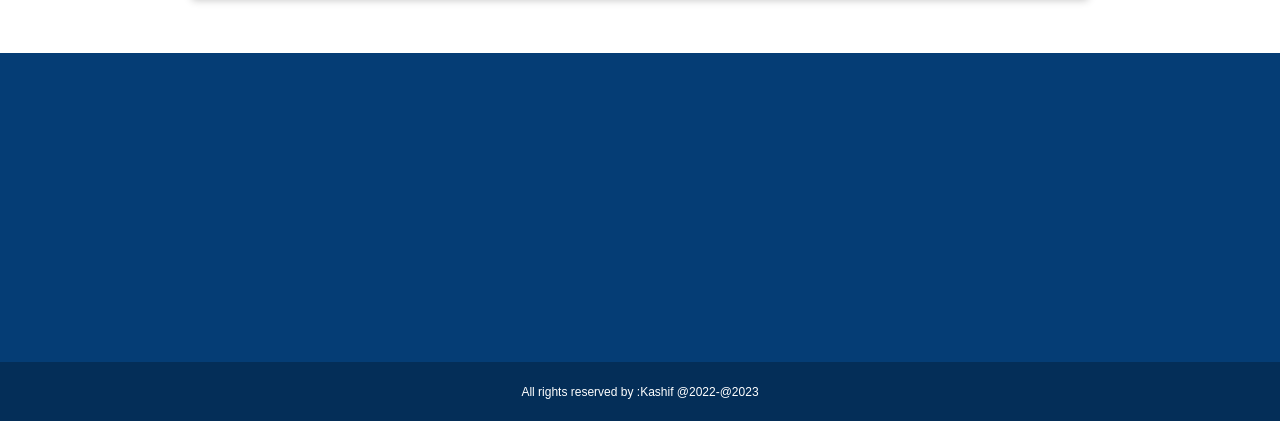
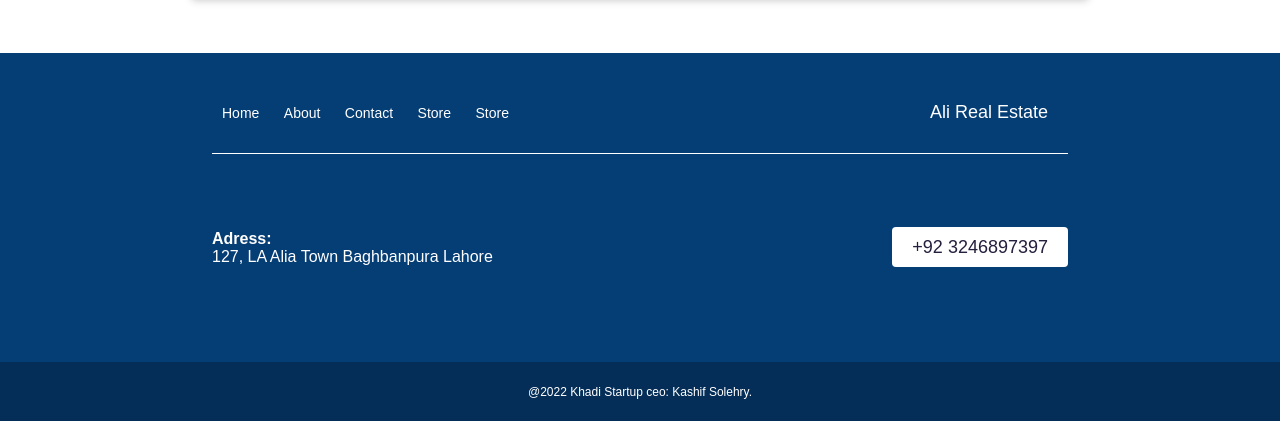
Before and after one commit to kashifal/AliRealEState, a plain HTML site: page index.html in a window 1280 px wide. Shown: the part 3067-3488 px from the top of the page. Drawn offline with nearby package versions, Linux system fonts and the light colour scheme; a web font is replaced by a local one.

Commit message:
secondCommit

```diff
--- a/index.html
+++ b/index.html
@@ -152,9 +152,35 @@
     </div>
 
     <div class="footer">
-        <div class="foot1"></div>
+        <div class="foot1">
+            <div class="foot1-1">
+                <div class="f1">
+                    <div class="f1-logo">
+                        <a href="#">Home</a>
+                        <a href="#">About</a>
+                        <a href="#">Contact</a>
+                        <a href="#">Store</a>
+                        <a href="#">Store</a>
+                    </div>
+                    <div class="f1-company">
+                        <a href="#">Ali Real Estate</a>
+                    </div>
+                </div>
+                <div class="f2">
+                    <div class="f1-logo">
+                        <h4 style="color: white;">Adress:</h4>
+                        <p style="color: white;">
+                           127, LA  Alia Town Baghbanpura Lahore
+                        </p>
+                    </div>
+                    <div class="f1-company">
+                        <a style="padding: 10px 20px;background-color: white;border-radius: 4px;color: #231f3d;;" href="#">+92 3246897397</a>
+                    </div>
+                </div>
+            </div>
+        </div>
         <div class="foot2">
-            <p>All rights reserved by :Kashif @2022-@2023</p>
+            <p>@2022 Khadi Startup ceo: Kashif Solehry.</p>
         </div>
     </div>
 
--- a/style.css
+++ b/style.css
@@ -541,7 +541,55 @@ opacity: 0.5;
 {
   height: 84%;
   width: 100%;
+  display: flex;
+  align-items: center;
+  justify-content: center;
   background: #053d75;
+}
+.foot1-1
+{
+  height: 100%;
+  width: 70%;
+  display: flex;
+  align-items: center;
+  justify-content: space-between;
+  flex-direction: column;
+  padding: 20px;
+}
+.f1
+{
+  height: 30%;
+  border-bottom: 1px solid rgb(255, 255, 255);
+  width: 100%;
+
+  display: flex;
+  align-items: center;
+  justify-content: space-between;
+  flex-direction: row;
+}
+
+.f2
+{
+  height: 70%;
+  width: 100%;
+  display: flex;
+  align-items: center;
+  justify-content: space-between;
+  flex-direction: row;
+}
+.f1 .f1-logo a
+{
+  color: white;
+  padding: 10px 10px;
+  font-size: 14px;
+  text-decoration: none;
+}
+.f1-company a
+{
+  text-decoration: none;
+  color: white;
+  font-size: 18px;
+  padding: 10px 20px;
 }
 
 .foot2
```
